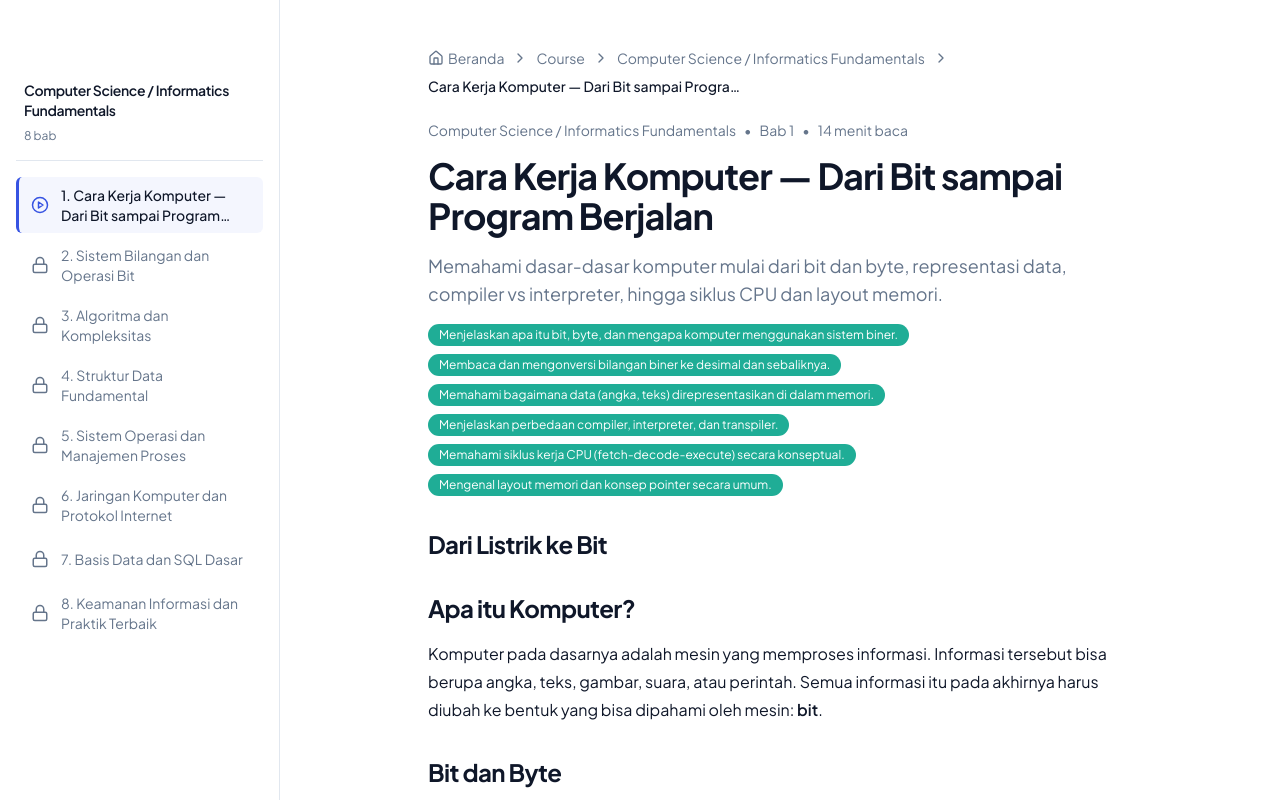
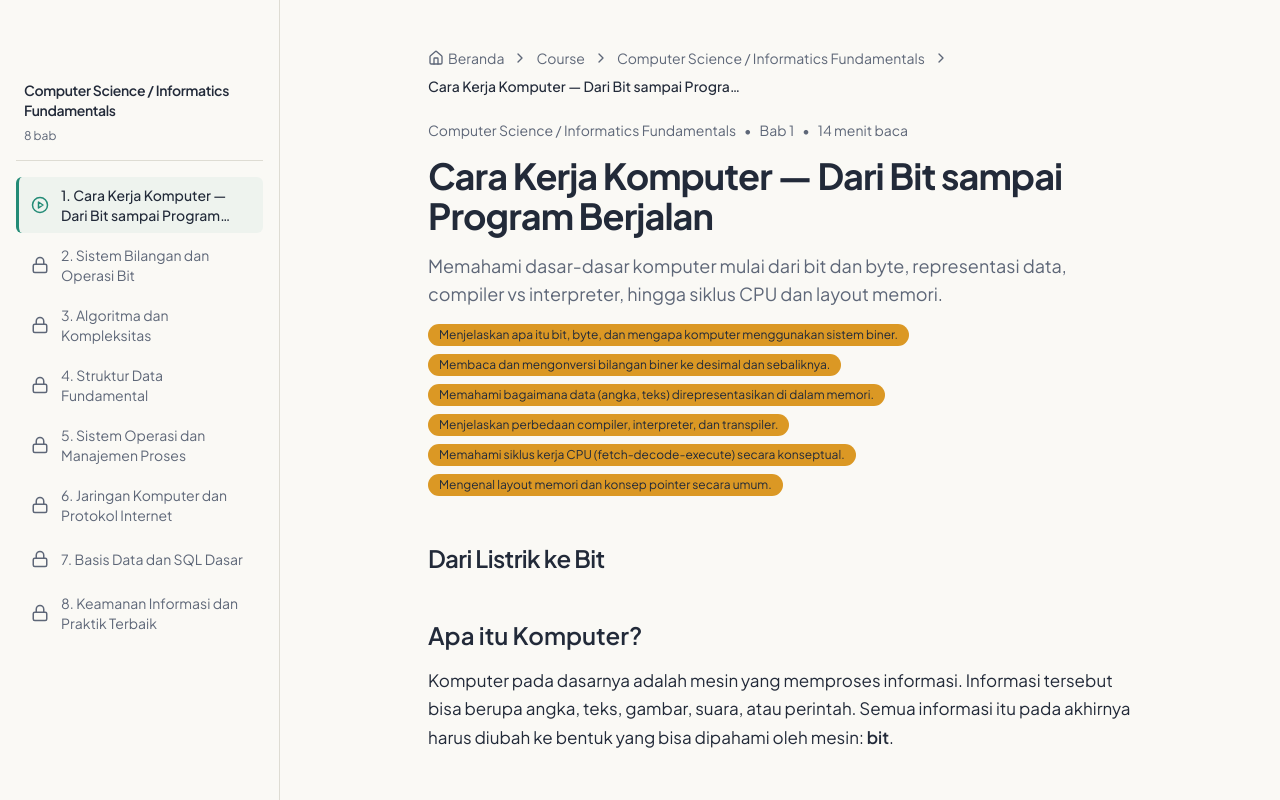
Before and after one commit to HafidhIrsyad/mari-belajar, a React (Vite) app: page /courses/cs-fundamentals/ch-01-how-computers-work in a window 1280 px wide. Shown: the top 800 px of the page. Built offline with nearby package versions, Linux system fonts and the light colour scheme.

Commit message:
feat: update warm editorial color tokens and prose styles

```diff
--- a/src/index.css
+++ b/src/index.css
@@ -4,66 +4,66 @@
 
 @layer base {
   :root {
-    --background: 0 0% 100%;
-    --foreground: 222 47% 11%;
+    --background: 45 33% 97%;
+    --foreground: 220 25% 18%;
     --card: 0 0% 100%;
-    --card-foreground: 222 47% 11%;
+    --card-foreground: 220 25% 18%;
     --popover: 0 0% 100%;
-    --popover-foreground: 222 47% 11%;
-    --primary: 230 75% 55%;
+    --popover-foreground: 220 25% 18%;
+    --primary: 168 60% 34%;
     --primary-foreground: 0 0% 100%;
-    --secondary: 170 70% 40%;
-    --secondary-foreground: 0 0% 100%;
-    --muted: 210 40% 96%;
-    --muted-foreground: 215 16% 47%;
-    --accent: 262 60% 55%;
-    --accent-foreground: 0 0% 100%;
-    --destructive: 0 84% 60%;
+    --secondary: 38 72% 50%;
+    --secondary-foreground: 220 25% 18%;
+    --muted: 45 20% 92%;
+    --muted-foreground: 220 12% 42%;
+    --accent: 45 25% 94%;
+    --accent-foreground: 220 25% 18%;
+    --destructive: 0 65% 55%;
     --destructive-foreground: 0 0% 100%;
-    --border: 214 32% 91%;
-    --input: 214 32% 91%;
-    --ring: 230 75% 55%;
+    --border: 45 15% 85%;
+    --input: 45 15% 85%;
+    --ring: 168 60% 34%;
     --radius: 0.5rem;
 
-    --success: 142 76% 36%;
+    --success: 158 55% 38%;
     --success-foreground: 0 0% 100%;
-    --warning: 38 92% 50%;
-    --warning-foreground: 0 0% 100%;
+    --warning: 38 80% 52%;
+    --warning-foreground: 220 25% 18%;
 
-    --code-bg: 220 13% 18%;
-    --code-fg: 220 14% 96%;
-    --code-border: 220 13% 28%;
+    --code-bg: 220 25% 18%;
+    --code-fg: 210 20% 92%;
+    --code-border: 220 20% 25%;
   }
 
   .dark {
-    --background: 222 47% 11%;
-    --foreground: 210 40% 98%;
-    --card: 222 47% 14%;
-    --card-foreground: 210 40% 98%;
-    --popover: 222 47% 14%;
-    --popover-foreground: 210 40% 98%;
-    --primary: 217 91% 68%;
-    --primary-foreground: 222 47% 11%;
-    --secondary: 168 65% 45%;
-    --secondary-foreground: 222 47% 11%;
-    --muted: 217 33% 17%;
-    --muted-foreground: 215 20% 65%;
-    --accent: 263 70% 70%;
-    --accent-foreground: 222 47% 11%;
+    --background: 220 18% 10%;
+    --foreground: 45 20% 92%;
+    --card: 220 15% 14%;
+    --card-foreground: 45 20% 92%;
+    --popover: 220 15% 14%;
+    --popover-foreground: 45 20% 92%;
+    --primary: 168 55% 50%;
+    --primary-foreground: 220 25% 18%;
+    --secondary: 38 75% 60%;
+    --secondary-foreground: 220 25% 18%;
+    --muted: 220 15% 18%;
+    --muted-foreground: 220 10% 60%;
+    --accent: 220 15% 20%;
+    --accent-foreground: 45 20% 92%;
     --destructive: 0 62% 55%;
     --destructive-foreground: 0 0% 100%;
-    --border: 217 33% 25%;
-    --input: 217 33% 25%;
-    --ring: 217 91% 68%;
+    --border: 220 12% 25%;
+    --input: 220 12% 25%;
+    --ring: 168 55% 50%;
 
-    --success: 142 71% 45%;
-    --success-foreground: 222 47% 11%;
-    --warning: 45 93% 55%;
-    --warning-foreground: 222 47% 11%;
+    --success: 158 60% 45%;
+    --success-foreground: 220 25% 18%;
+    --warning: 45 85% 55%;
+    --warning-foreground: 220 25% 18%;
 
-    --code-bg: 220 13% 14%;
-    --code-fg: 220 14% 96%;
-    --code-border: 220 13% 24%;
+    --code-bg: 220 25% 14%;
+    --code-fg: 210 20% 92%;
+    --code-border: 220 20% 22%;
   }
 }
 
@@ -74,7 +74,10 @@
 
   body {
     @apply bg-background text-foreground antialiased;
+    font-family: theme('fontFamily.sans');
     font-feature-settings: "rlig" 1, "calt" 1;
+    font-size: 1.0625rem;
+    line-height: 1.7;
   }
 
   html {
@@ -97,28 +100,35 @@
 }
 
 @layer utilities {
+  .prose-lesson {
+    @apply text-foreground;
+  }
+
   .prose-lesson h2 {
-    @apply mt-8 mb-4 text-2xl font-bold tracking-tight text-foreground;
+    @apply mt-12 mb-4 text-2xl font-semibold text-foreground;
+    line-height: 1.2;
   }
 
   .prose-lesson h3 {
-    @apply mt-6 mb-3 text-xl font-semibold tracking-tight text-foreground;
+    @apply mt-8 mb-3 text-xl font-semibold text-foreground;
+    line-height: 1.3;
   }
 
   .prose-lesson p {
-    @apply mb-4 leading-7;
+    @apply mb-5;
+    line-height: 1.7;
   }
 
   .prose-lesson ul {
-    @apply mb-4 list-disc space-y-2 pl-6;
+    @apply mb-5 list-disc space-y-2 pl-6;
   }
 
   .prose-lesson ol {
-    @apply mb-4 list-decimal space-y-2 pl-6;
+    @apply mb-5 list-decimal space-y-2 pl-6;
   }
 
   .prose-lesson li {
-    @apply leading-7;
+    line-height: 1.7;
   }
 
   .prose-lesson code {
@@ -126,7 +136,7 @@
   }
 
   .prose-lesson pre {
-    @apply mb-4 overflow-x-auto rounded-lg p-4;
+    @apply mb-5 overflow-x-auto rounded-lg;
   }
 
   .prose-lesson strong {
```
